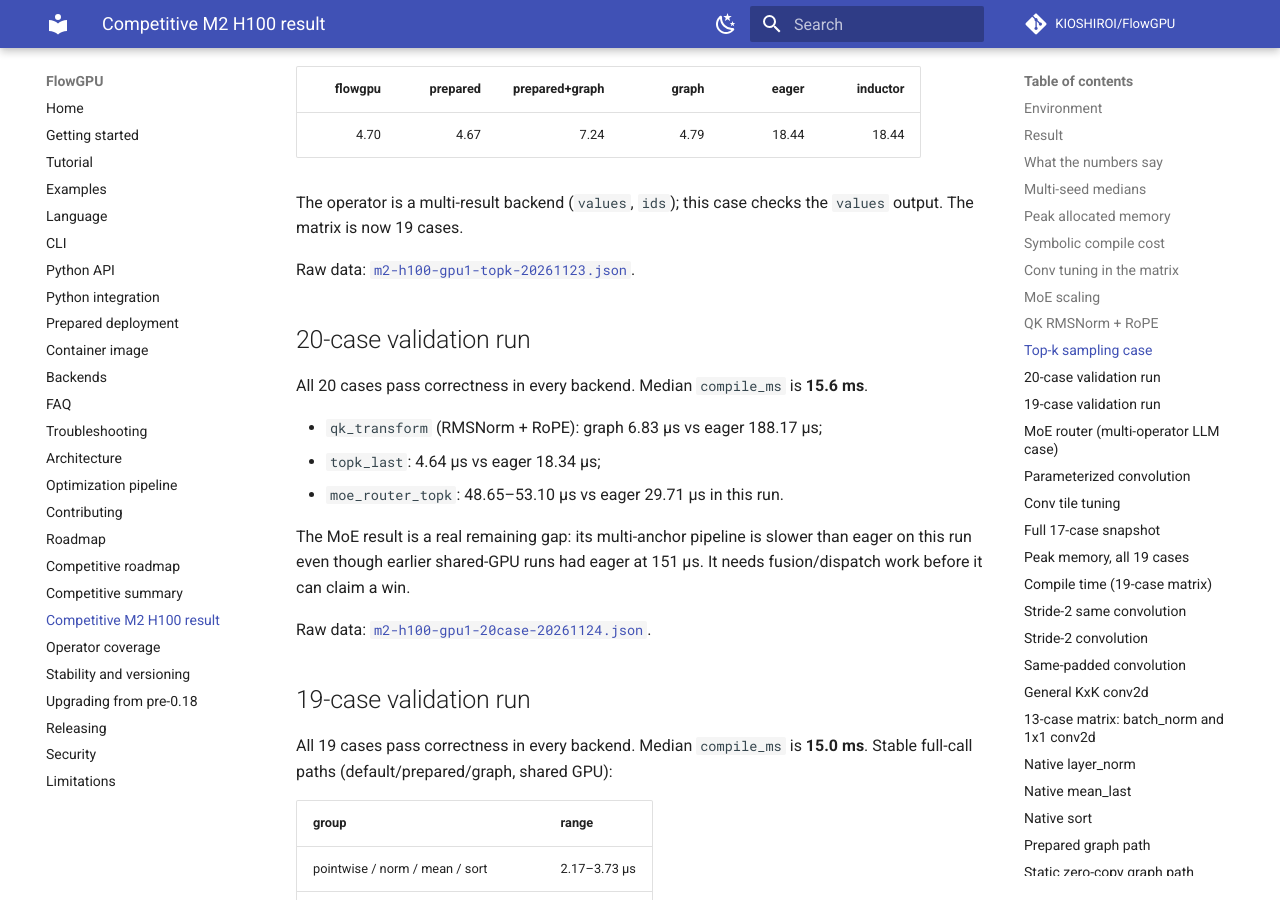
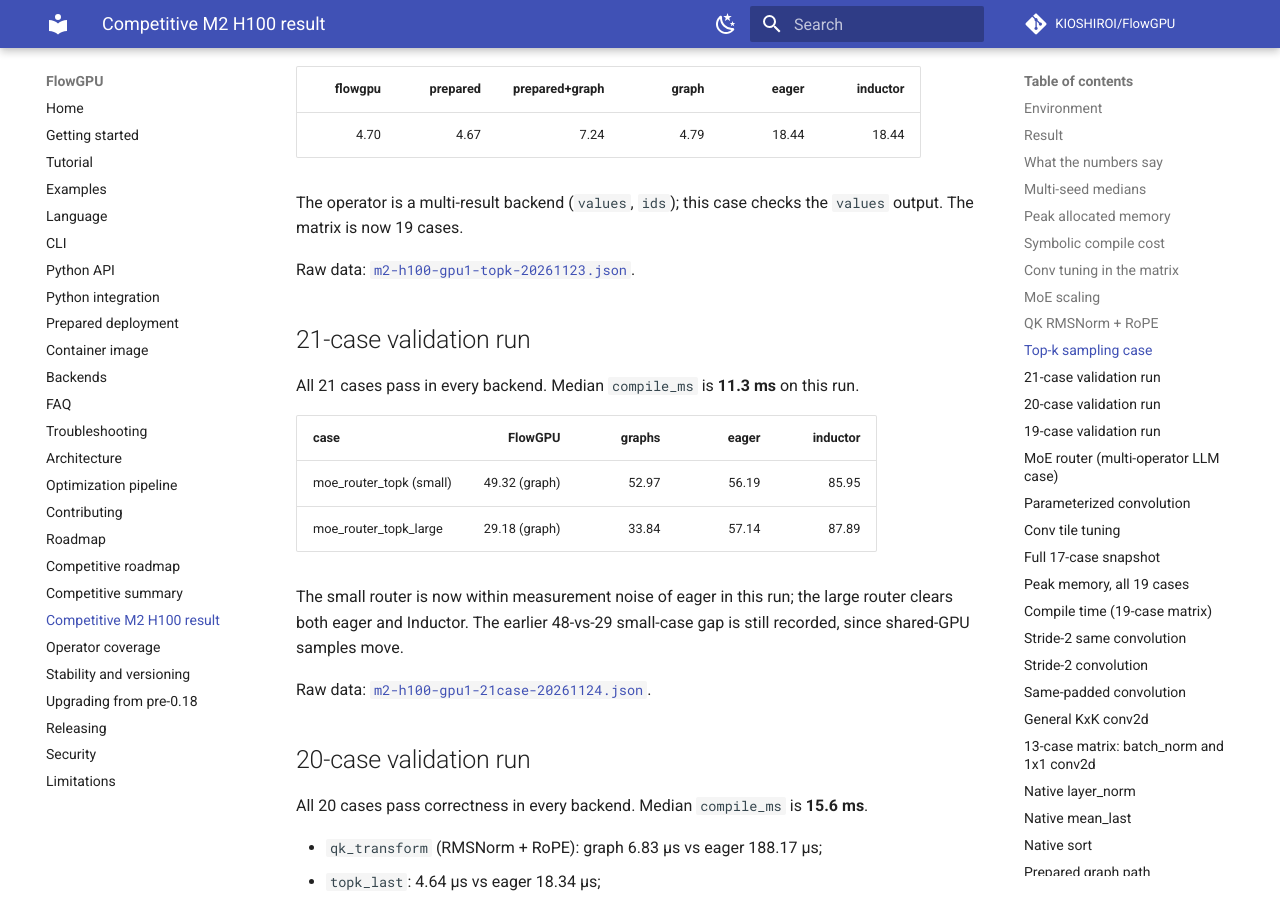
Before and after one commit to KIOSHIROI/FlowGPU, an MkDocs documentation site: the page built from docs/user-guide/competitive-m2-h100.md, in a window 1280 px wide and 900 px high, scrolled down 5377 px. Built offline with MkDocs 1.6.1 and Material for MkDocs 9.7.7, drawn with Linux system fonts in a browser that asks for light colours; comment, search, counter and statistics services are not loaded.

Commit message:
Release 0.55.1: 21-case validation
- All 21 cases pass; median compile 11.3 ms.
- Small MoE within noise of eager; large MoE graph clears eager/Inductor.

```diff
--- a/docs/user-guide/competitive-m2-h100.md
+++ b/docs/user-guide/competitive-m2-h100.md
@@ -212,6 +212,22 @@ The operator is a multi-result backend (`values`, `ids`); this case checks the
 Raw data: [`m2-h100-gpu1-topk-20261123.json`](https://github.com/KIOSHIROI/FlowGPU/blob/main/benchmarks/competitive/measurements/m2-h100-gpu1-topk-20261123.json).
 
 
+
+
+## 21-case validation run
+
+All 21 cases pass in every backend. Median `compile_ms` is **11.3 ms** on this run.
+
+| case | FlowGPU | graphs | eager | inductor |
+|---|---:|---:|---:|---:|
+| moe_router_topk (small) | 49.32 (graph) | 52.97 | 56.19 | 85.95 |
+| moe_router_topk_large | 29.18 (graph) | 33.84 | 57.14 | 87.89 |
+
+The small router is now within measurement noise of eager in this run; the large
+router clears both eager and Inductor. The earlier 48-vs-29 small-case gap is
+still recorded, since shared-GPU samples move.
+
+Raw data: [`m2-h100-gpu1-21case-20261124.json`](https://github.com/KIOSHIROI/FlowGPU/blob/main/benchmarks/competitive/measurements/m2-h100-gpu1-21case-20261124.json).
 
 ## 20-case validation run
 
--- a/pyproject.toml
+++ b/pyproject.toml
@@ -4,7 +4,7 @@ build-backend = "setuptools.build_meta"
 
 [project]
 name = "flowgpu"
-version = "0.55.0"
+version = "0.55.1"
 description = "A dataflow DSL compiler for GPU operator pipelines targeting Triton and a portable reference backend"
 authors = [{name = "The FlowGPU Authors"}]
 keywords = ["compiler", "triton", "dataflow", "dsl", "gpu", "llm"]
```
Also changed, not shown: CHANGELOG.md (+5 -0 lines), PUBLIC_RELEASE.md (+1 -1 lines), docs/user-guide/competitive-summary.md (+2 -2 lines), 4 other files.
